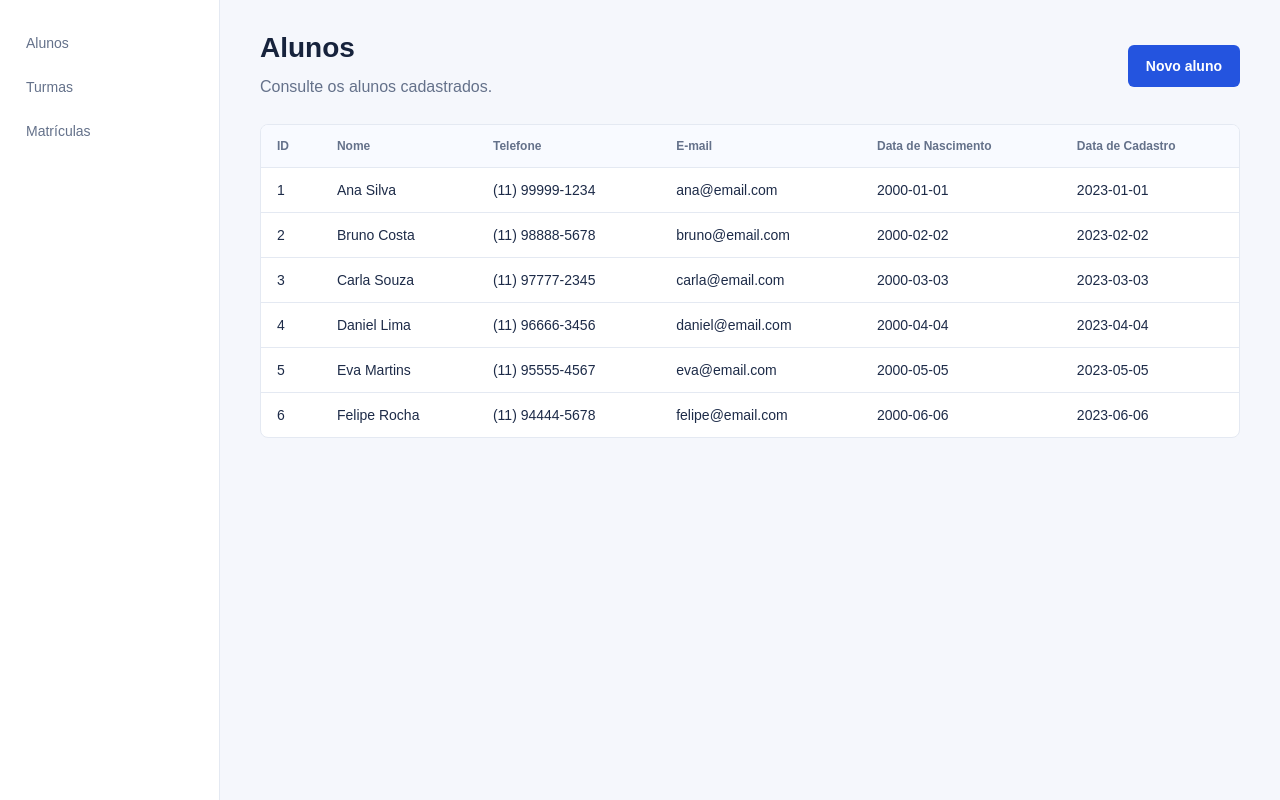
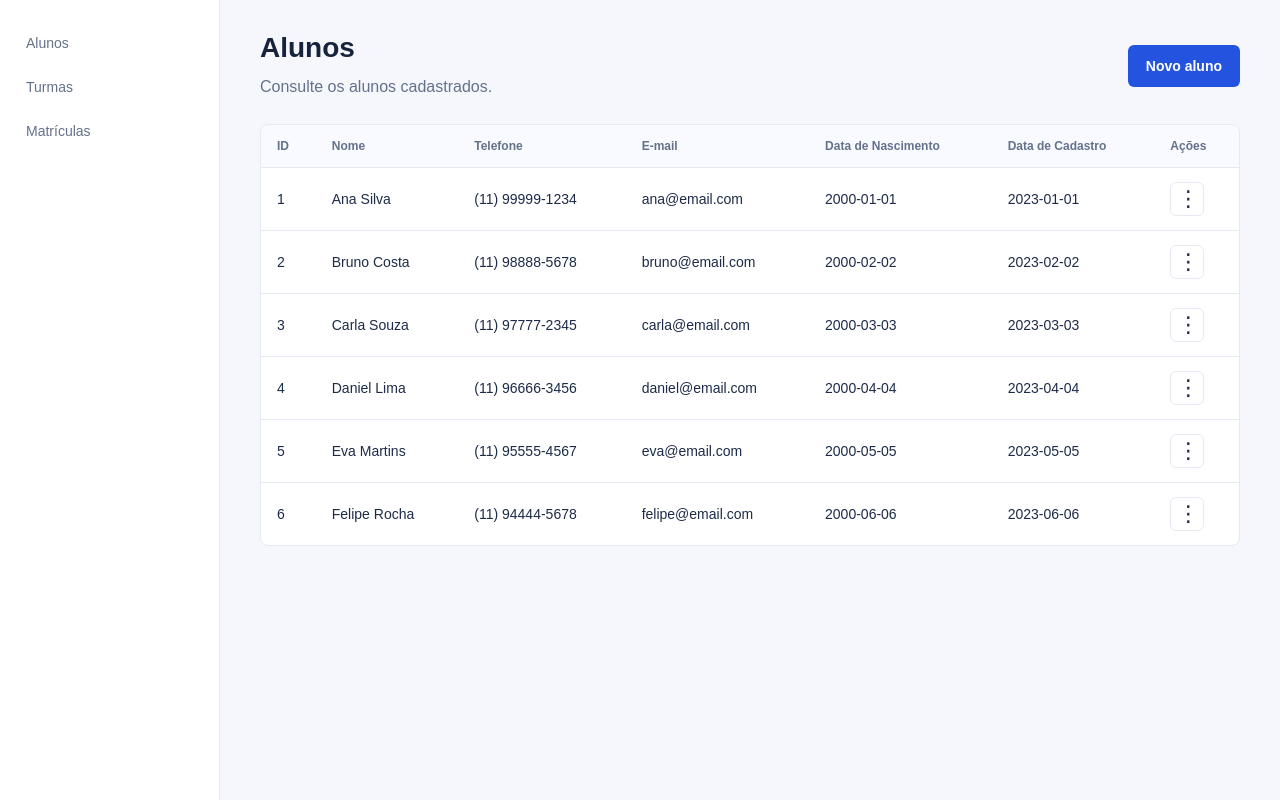
Before and after one commit to cleitongrodrigues/P2_FullStack, a Next.js app in the folder frontend/: page /alunos in a window 1280 px wide. Built offline with nearby package versions, Linux system fonts and the light colour scheme.

Commit message:
fix: ajustando o import das acoes

```diff
--- a/frontend/app/alunos/page.tsx
+++ b/frontend/app/alunos/page.tsx
@@ -1,3 +1,4 @@
+import RowActions from "../../components/ui/RowActions";
 import Link from "next/link";
 
 const alunos = [
@@ -32,6 +33,7 @@ export default function AlunosPage() {
               <th scope="col">E-mail</th>
               <th scope="col">Data de Nascimento</th>
               <th scope="col">Data de Cadastro</th>
+              <th scope="col">Ações</th>
             </tr>
           </thead>
           <tbody>
@@ -43,6 +45,12 @@ export default function AlunosPage() {
                 <td>{aluno.email}</td>
                 <td>{aluno.dataNascimento}</td>
                 <td>{aluno.dataCadastro}</td>
+                <td>
+                  <RowActions
+                    label={aluno.nome}
+                    editHref={`/alunos/${aluno.id}/editar`}
+                  />
+                </td>
               </tr>
             ))}
           </tbody>
--- a/frontend/app/matriculas/page.tsx
+++ b/frontend/app/matriculas/page.tsx
@@ -1,4 +1,4 @@
-import RowActions from "@/components/ui/RowActions";
+import RowActions from "../../components/ui/RowActions";
 import Link from "next/link";
 
 const matriculas = [
--- a/frontend/app/turmas/page.tsx
+++ b/frontend/app/turmas/page.tsx
@@ -1,5 +1,5 @@
 import Link from "next/link";
-import RowActions from "@/components/ui/RowActions";
+import RowActions from "../../components/ui/RowActions";
 
 const turmas = [
   { id: 1, nome: "Turma A", descricao: "Descrição da Turma A", periodo: "Diurno", capacidade: 30, dataInicio: "2023-01-01", dataTermino: "2023-06-30", ativo: true },
```
